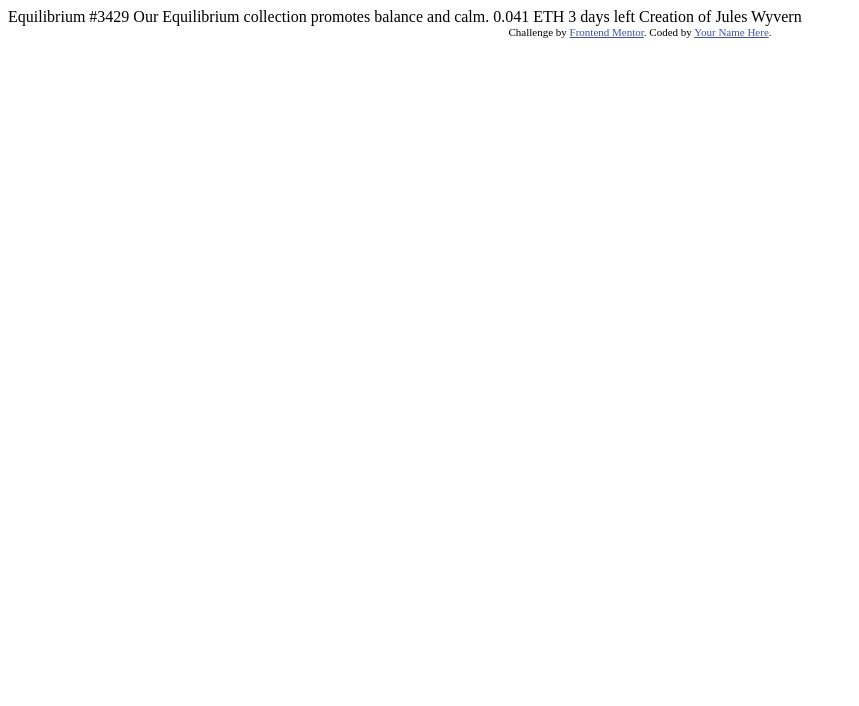
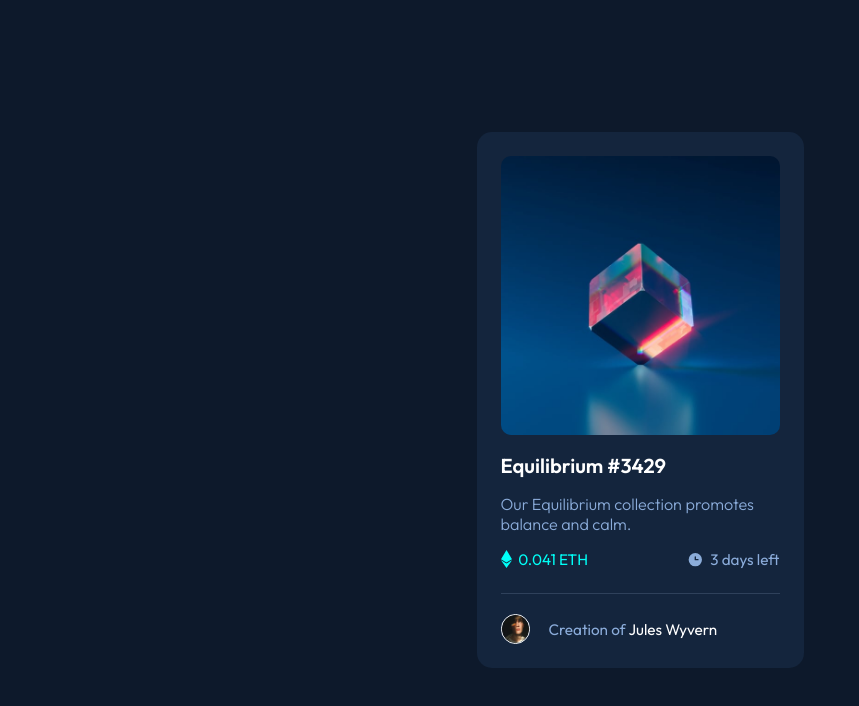
Before and after one commit to aykutminikli/nft-preview-card-component, a plain HTML site: page index.html in a window 1280 px wide. Shown: the whole page, without its empty margins (0-859 px from the left). Drawn offline with Linux system fonts and the light colour scheme.

Commit message:
Designed without actions

```diff
--- a/index.html
+++ b/index.html
@@ -2,32 +2,40 @@
 <html lang="en">
 <head>
   <meta charset="UTF-8">
-  <meta name="viewport" content="width=device-width, initial-scale=1.0"> <!-- displays site properly based on user's device -->
+  <meta name="viewport" content="width=device-width, initial-scale=1.0">
 
   <link rel="icon" type="image/png" sizes="32x32" href="./images/favicon-32x32.png">
+  <link rel="stylesheet" href="style.css">
 
   <title>Frontend Mentor | NFT preview card component</title>
-
-  <!-- Feel free to remove these styles or customise in your own stylesheet 👍 -->
-  <style>
-    .attribution { font-size: 11px; text-align: center; }
-    .attribution a { color: hsl(228, 45%, 44%); }
-  </style>
 </head>
 <body>
+  <main role="main">
+    <div class="card__container">
+      <img class="nft__thumbnail" src="images/image-equilibrium.jpg" alt="Eqilibrium #3429">
+      <div class="card__body">
+        <h1 class="nft__title">
+          Equilibrium #3429
+        </h1>
+        <p class="nft__desc">
+          Our Equilibrium collection promotes balance and calm.
+        </p>
+        <div class="row">
+          <div class="nft__price">
+            <svg width="11" height="18" xmlns="http://www.w3.org/2000/svg"><path d="M11 10.216 5.5 18 0 10.216l5.5 3.263 5.5-3.262ZM5.5 0l5.496 9.169L5.5 12.43 0 9.17 5.5 0Z" fill="#00FFF8"/></svg>
+            <span>0.041 ETH</span>
+          </div>
+          <div class="nft__time">
+            <svg width="17" height="17" xmlns="http://www.w3.org/2000/svg"><path d="M8.305 2.007a6.667 6.667 0 1 0 0 13.334 6.667 6.667 0 0 0 0-13.334Zm2.667 7.334H8.305a.667.667 0 0 1-.667-.667V6.007a.667.667 0 0 1 1.334 0v2h2a.667.667 0 0 1 0 1.334Z" fill="#8BACD9"/></svg>
+            <span>3 days left</span></div>
+        </div>
+        <hr>
 
-  Equilibrium #3429
-
-  Our Equilibrium collection promotes balance and calm.
-
-  0.041 ETH
-  3 days left
-
-  Creation of Jules Wyvern
-
-  <div class="attribution">
-    Challenge by <a href="https://www.frontendmentor.io?ref=challenge" target="_blank">Frontend Mentor</a>.
-    Coded by <a href="#">Your Name Here</a>.
-  </div>
+        <div class="nft__creator">
+          <img class="avatar" src="images/image-avatar.png" alt="">
+          <p>Creation of <span class="nft__creatorname">Jules Wyvern</span></p></div>
+      </div>
+    </div>
+  </main>
 </body>
 </html>
--- /dev/null
+++ b/style.css
@@ -0,0 +1,93 @@
+@import url('https://fonts.googleapis.com/css2?family=Outfit:wght@300;400;600&display=swap');
+
+:root{
+    --main-bg: hsl(217, 54%, 11%);
+    --card-bg: hsl(216, 50%, 16%);
+    --text-color: hsl(215, 51%, 70%);
+    --line-color: hsl(215, 32%, 27%);
+    --hover-color: hsl(178, 100%, 50%);
+    --white: hsl(0, 0%, 100%);
+}
+
+body{
+    font-family: "Outfit";
+    font-size: 18px;
+    background-color: var(--main-bg);
+    margin: 0;
+    padding: 0;
+    min-height: 100vh;
+    display: grid;
+    place-content: center;
+}
+
+.card__container{
+    width: 327px;
+    box-sizing: border-box;
+    background-color: var(--card-bg);
+    padding: 24px;
+    border-radius: 15px;
+}
+
+.nft__thumbnail{
+    max-width: 100%;
+    border-radius: 10px;
+}
+
+.nft__title{
+    color: var(--white);
+    font-size: 1.12em;
+}
+
+.nft__desc{
+    color: var(--text-color);
+    font-weight: 300;
+    font-size: 0.9em;
+}
+
+.row{
+    display: flex;
+    justify-content: space-between;
+}
+
+.row span{
+    vertical-align: top;
+    padding-left: 3px;
+    font-size: 0.85em;
+}
+
+.nft__price{
+    color: var(--hover-color);
+    font-weight: 400;
+}
+
+.nft__time{
+    color: var(--text-color);
+}
+
+hr{
+    border: none;
+    border-top: 1px solid var(--line-color);
+    margin: 20px 0;
+}
+
+.nft__creator{
+    display: flex;
+    align-items: center;
+}
+
+.nft__creator p{
+    margin: 0;
+    color: var(--text-color);
+    font-size: 0.85em;
+}
+
+.avatar{
+    max-width: 10%;
+    border: 1px solid var(--white);
+    border-radius: 50%;
+    margin-right: 1em;
+}
+
+.nft__creatorname{
+    color: var(--white);
+}
```
